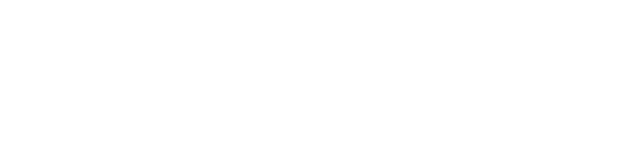
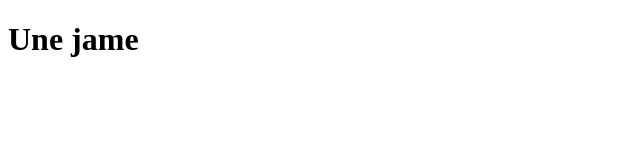
Before and after one commit to ShendRudari/ProjektiWeb, a plain HTML site: page index.html in a window 1280 px wide. Shown: the whole page, without its empty margins (0-640 px from the left). Drawn offline with Linux system fonts and the light colour scheme.

Commit message:
Krijimi h1

```diff
--- a/index.html
+++ b/index.html
@@ -1 +1,8 @@
 <!DOCTYPE html>
+
+
+<h1>
+
+Une jame
+
+</h1>
```
